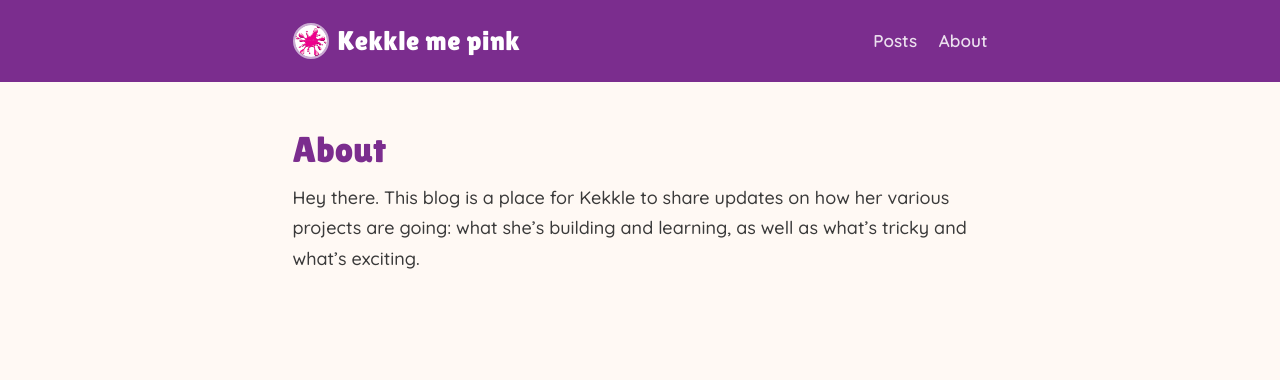
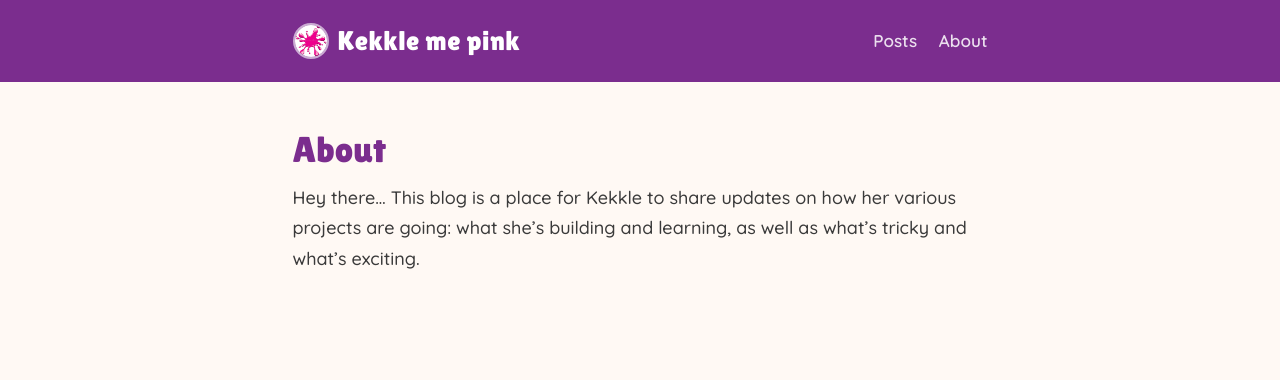
Before and after one commit to Kekkle/kekkles-korner, a Jekyll site: the page built from about.md, in a window 1280 px wide. Shown: the top 380 px of the page. Built offline with Jekyll 4.4.1, drawn with Linux system fonts in a browser that asks for light colours.

```diff
--- a/about.md
+++ b/about.md
@@ -8,6 +8,6 @@ permalink: /about/
 
 # About
 
-Hey there. This blog is a place for Kekkle to share updates on how her various projects are going: what she's building and learning, as well as what's tricky and what's exciting.
+Hey there... This blog is a place for Kekkle to share updates on how her various projects are going: what she's building and learning, as well as what's tricky and what's exciting.
 
 </div>
```
